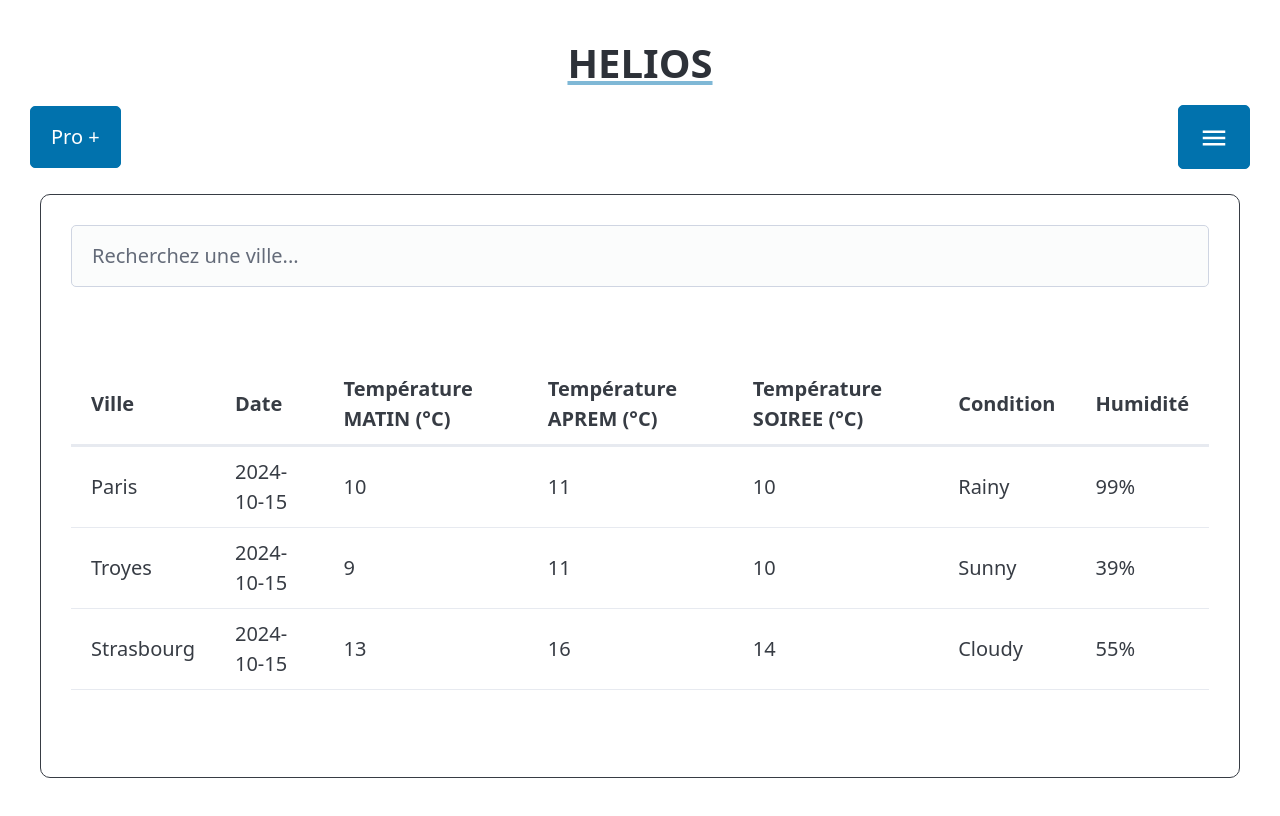
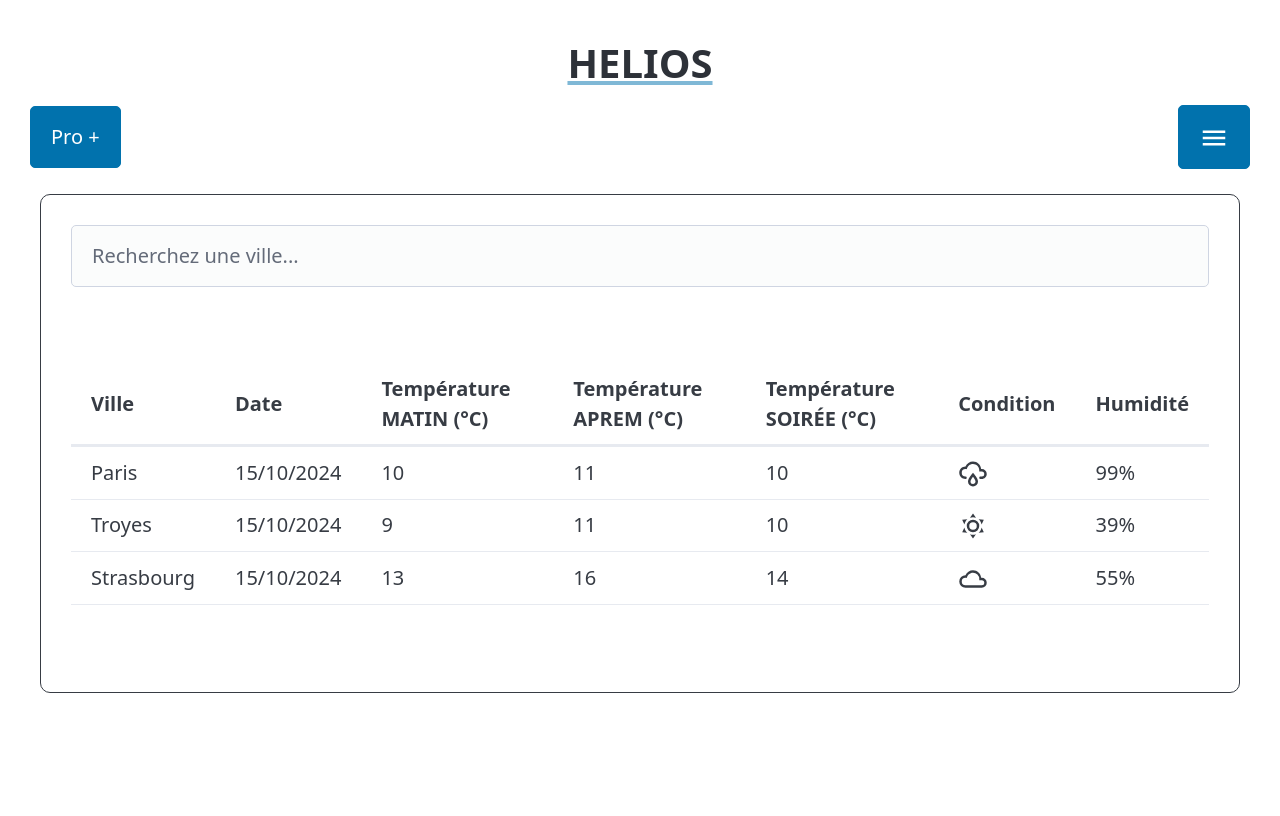
Before and after one commit to UTT-GL03/helios, a React (Vite) app in the folder frontend/: page / in a window 1280 px wide. Built offline with nearby package versions, Linux system fonts and the light colour scheme.

Commit message:
modification on mainpage

```diff
--- a/frontend/src/Homepage.jsx
+++ b/frontend/src/Homepage.jsx
@@ -1,26 +1,50 @@
-
+import React, { useState } from 'react';
 import './App.css';
 import data from './assets/sample_data.json';
 import Icon from '@mdi/react';
-import { mdiMenu } from '@mdi/js';
+import { mdiMenu, mdiWeatherSunny, mdiWeatherCloudy, mdiWeatherSnowyHeavy, mdiWeatherRainy } from '@mdi/js';
+import dayjs from 'dayjs';
 
 function Homepage() {
+    const [searchQuery, setSearchQuery] = useState('');
+    const [filteredData, setFilteredData] = useState(data.forecasts);
+
+    const handleSearch = (event) => {
+        if (event.key === 'Enter') {
+            const query = searchQuery.trim().toLowerCase();
+            const result = data.forecasts.filter(forecast =>
+                forecast.city.toLowerCase().includes(query)
+            );
+            setFilteredData(result);
+        }
+    };
+
     return (
         <>
-            <div className=''>
+            <div>
                 <nav className='NavBar'>
                     <ul>
-                        <button className='ProButton' onClick={event =>  window.location.href='/pro'} >
+                        <button className='ProButton' onClick={() => window.location.href = '/pro'}>
                             Pro +
                         </button>
                     </ul>
                     <ul>
-                        <button className='NavBarButton'><Icon path={mdiMenu} size={1} /></button>
+                        <button className='NavBarButton'>
+                            <Icon path={mdiMenu} size={1} />
+                        </button>
                     </ul>
                 </nav>
 
                 <div className='WeatherTable'>
-                    <input className='SeachBar' type="text" name="text" placeholder="Recherchez une ville..." aria-label="Text" />
+                    <input
+                        className='SearchBar'
+                        type="text"
+                        placeholder="Recherchez une ville..."
+                        value={searchQuery}
+                        onChange={(e) => setSearchQuery(e.target.value)}
+                        onKeyDown={handleSearch}
+                        aria-label="Recherchez une ville"
+                    />
                     <div className='CityWrapper'>
                         <table>
                             <thead>
@@ -29,25 +53,30 @@ function Homepage() {
                                     <th>Date</th>
                                     <th>Température MATIN (°C)</th>
                                     <th>Température APREM (°C)</th>
-                                    <th>Température SOIREE (°C)</th>
+                                    <th>Température SOIRÉE (°C)</th>
                                     <th>Condition</th>
                                     <th>Humidité</th>
                                 </tr>
                             </thead>
                             <tbody>
-                                {data.forecasts.map((forecast, index) => (
+                                {filteredData.map((forecast, index) => (
                                     forecast.dailyForecasts.map((dailyForecast, idx) => (
-                                        idx == 0 ?
+                                        searchQuery.length > 0 || idx === 0 ? (
                                             <tr key={`${index}-${idx}`}>
                                                 <td>{forecast.city}</td>
-                                            <td>{dailyForecast.date}</td>
+                                                <td>{dayjs(dailyForecast.date).format('DD/MM/YYYY')}</td>
                                                 <td>{dailyForecast.morningTemperature}</td>
                                                 <td>{dailyForecast.afternoonTemperature}</td>
                                                 <td>{dailyForecast.eveningTemperature}</td>
-                                            <td>{dailyForecast.condition}</td>
+                                                <td>
+                                                    {dailyForecast.condition.toLowerCase() === 'sunny' && <Icon path={mdiWeatherSunny} size={1} />}
+                                                    {dailyForecast.condition.toLowerCase() === 'snowy' && <Icon path={mdiWeatherSnowyHeavy} size={1} />}
+                                                    {dailyForecast.condition.toLowerCase() === 'cloudy' && <Icon path={mdiWeatherCloudy} size={1} />}
+                                                    {dailyForecast.condition.toLowerCase() === 'rainy' && <Icon path={mdiWeatherRainy} size={1} />}
+                                                </td>
                                                 <td>{dailyForecast.humidity}</td>
                                             </tr>
-                                        : null
+                                        ) : null
                                     ))
                                 ))}
                             </tbody>
@@ -56,7 +85,7 @@ function Homepage() {
                 </div>
             </div>
         </>
-    )
+    );
 }
 
 export default Homepage;
```
Lines whose indentation alone changed are shown as unchanged.
